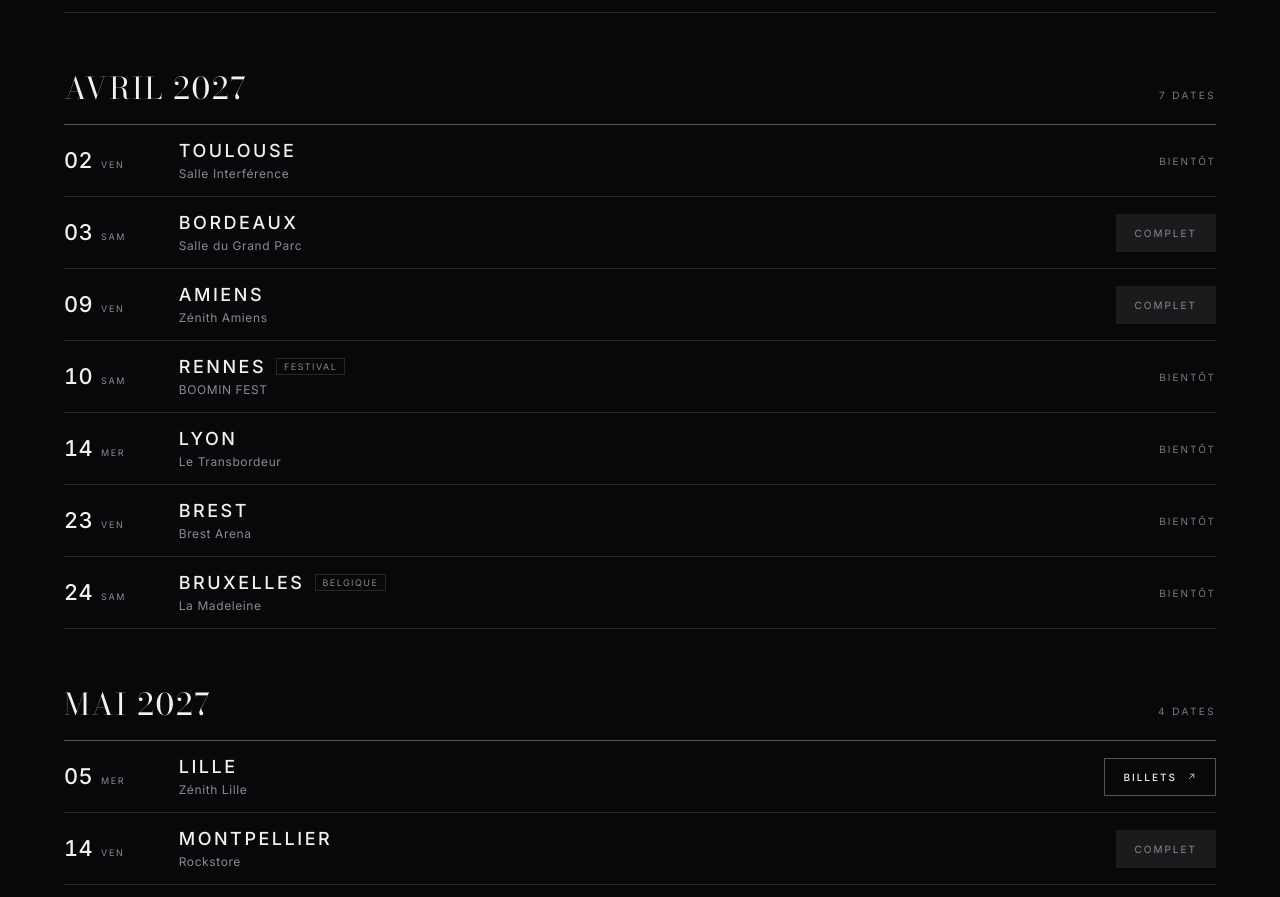
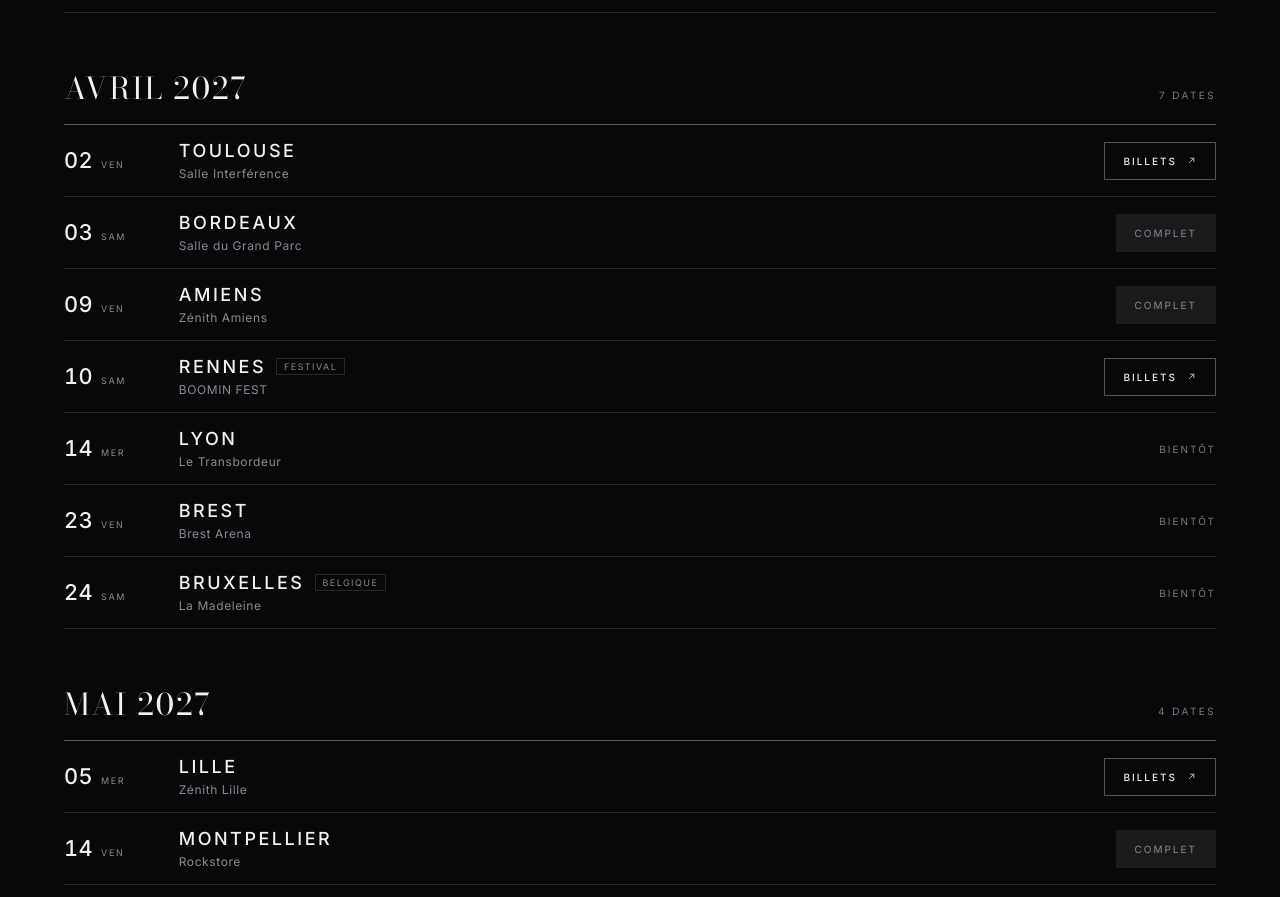
Before and after one commit to agencydigitailor-bot/748d2a0f, a plain HTML site: page index.html in a window 1280 px wide. Shown: the part 1360-2257 px from the top of the page. Drawn offline with nearby package versions, Linux system fonts and the light colour scheme.

Commit message:
Billetterie Toulouse et BOOMIN FEST Rennes, script versionné

```diff
--- a/index.html
+++ b/index.html
@@ -76,6 +76,6 @@
     <span class="foot-note">Billetterie officielle uniquement.</span>
   </footer>
 
-  <script src="tour.js"></script>
+  <script src="tour.js?v=2"></script>
 </body>
 </html>
--- a/tour.js
+++ b/tour.js
@@ -10,10 +10,10 @@ const TOUR = [
   { date: "2027-01-29", city: "Rennes",      venue: "L'Espace Club",                      tags: ["Showcase"], state: "onsale", url: "https://shotgun.live/fr/events/niro-x-l-espace-club" },
   { date: "2027-03-20", city: "Avignon",     venue: "Salle de l'Étoile",                  tags: [],           state: "soon" },
   { date: "2027-03-27", city: "Amnéville",   venue: "Le Galaxie",                         tags: ["Showcase"], state: "soon" },
-  { date: "2027-04-02", city: "Toulouse",    venue: "Salle Interférence",                 tags: [],           state: "soon" },
+  { date: "2027-04-02", city: "Toulouse",    venue: "Salle Interférence",                 tags: [],           state: "onsale", url: "https://spectacles.bleucitron.net/reserver/niro-interference-balma/10783" },
   { date: "2027-04-03", city: "Bordeaux",    venue: "Salle du Grand Parc",                tags: [],           state: "soldout" },
   { date: "2027-04-09", city: "Amiens",      venue: "Zénith Amiens",                      tags: [],           state: "soldout" },
-  { date: "2027-04-10", city: "Rennes",      venue: "BOOMIN FEST",                        tags: ["Festival"], state: "soon" },
+  { date: "2027-04-10", city: "Rennes",      venue: "BOOMIN FEST",                        tags: ["Festival"], state: "onsale", url: "https://shotgun.live/fr/events/boomin-fest-rennes-liberte" },
   { date: "2027-04-14", city: "Lyon",        venue: "Le Transbordeur",                    tags: [],           state: "soon" },
   { date: "2027-04-23", city: "Brest",       venue: "Brest Arena",                        tags: [],           state: "soon" },
   { date: "2027-04-24", city: "Bruxelles",   venue: "La Madeleine",                       tags: ["Belgique"], state: "soon" },
```
